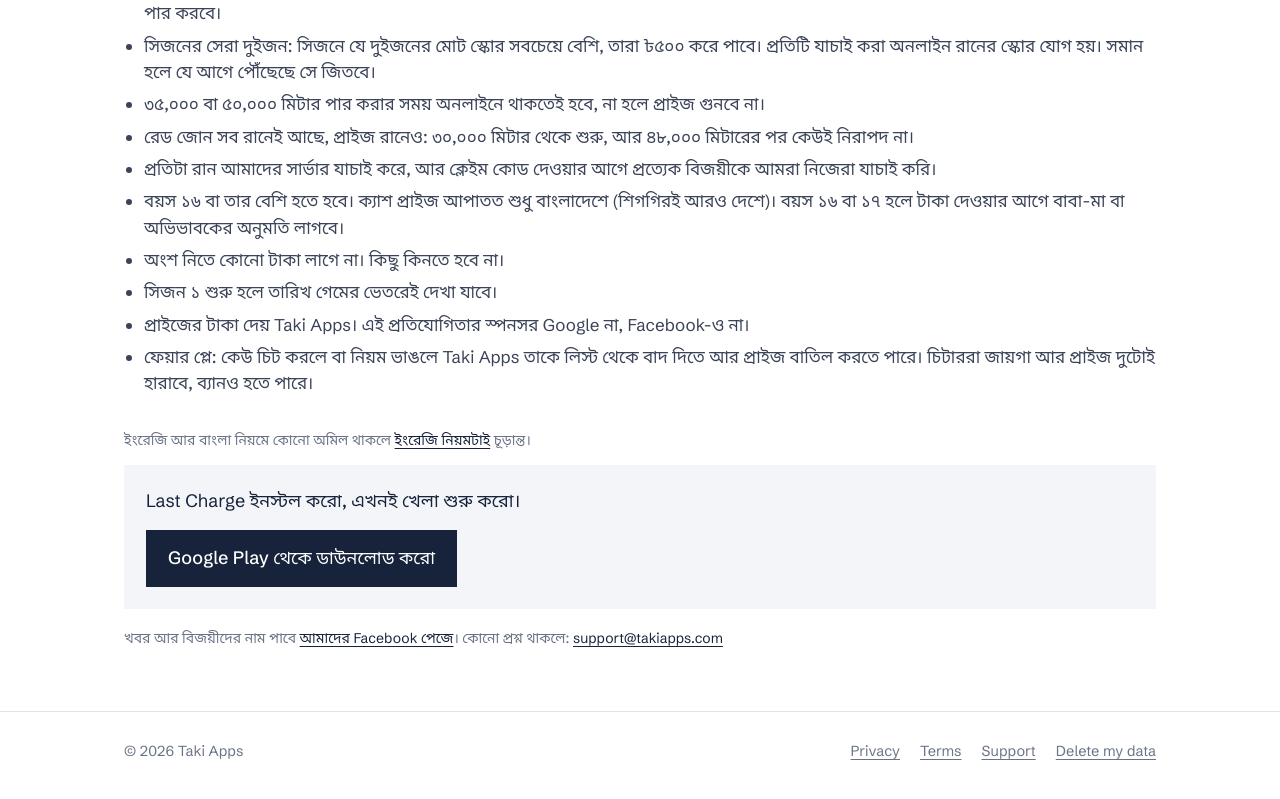
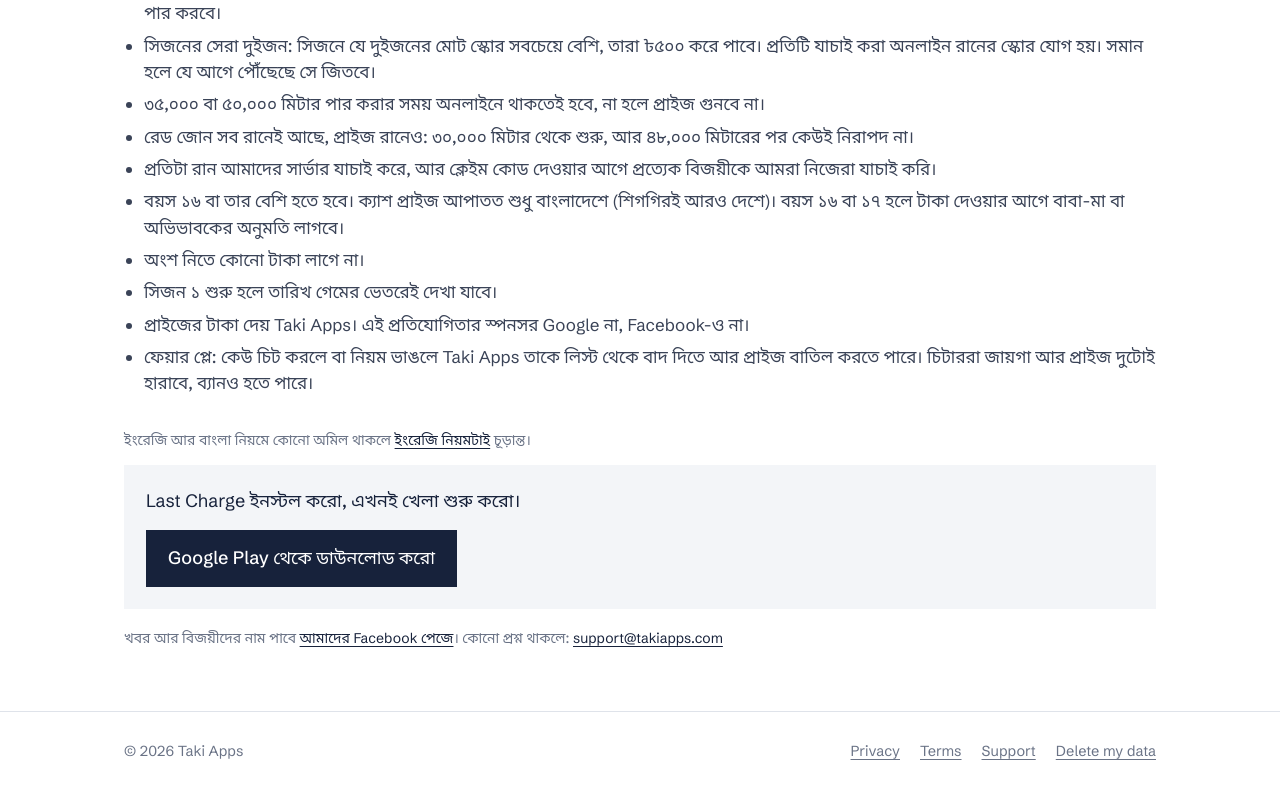
Before and after one commit to takiahmed24/takiahmed24.github.io, a plain HTML site: page season1-bn.html in a window 1280 px wide. Shown: the part 1776-2575 px from the top of the page. Drawn offline with nearby package versions, Linux system fonts and the light colour scheme.

Commit message:
Season I: drop "Nothing to buy", keep "Free to enter"
Matches the game since G092.

Co-Authored-By: Claude Opus 5.5 <noreply@anthropic.com>

```diff
--- a/season1-bn.html
+++ b/season1-bn.html
@@ -173,7 +173,7 @@
     <li>রেড জোন সব রানেই আছে, প্রাইজ রানেও: ৩০,০০০ মিটার থেকে শুরু, আর ৪৮,০০০ মিটারের পর কেউই নিরাপদ না।</li>
     <li>প্রতিটা রান আমাদের সার্ভার যাচাই করে, আর ক্লেইম কোড দেওয়ার আগে প্রত্যেক বিজয়ীকে আমরা নিজেরা যাচাই করি।</li>
     <li>বয়স ১৬ বা তার বেশি হতে হবে। ক্যাশ প্রাইজ আপাতত শুধু বাংলাদেশে (শিগগিরই আরও দেশে)। বয়স ১৬ বা ১৭ হলে টাকা দেওয়ার আগে বাবা-মা বা অভিভাবকের অনুমতি লাগবে।</li>
-    <li>অংশ নিতে কোনো টাকা লাগে না। কিছু কিনতে হবে না।</li>
+    <li>অংশ নিতে কোনো টাকা লাগে না।</li>
     <li>সিজন ১ শুরু হলে তারিখ গেমের ভেতরেই দেখা যাবে।</li>
     <li>প্রাইজের টাকা দেয় Taki Apps। এই প্রতিযোগিতার স্পনসর Google না, Facebook-ও না।</li>
     <li>ফেয়ার প্লে: কেউ চিট করলে বা নিয়ম ভাঙলে Taki Apps তাকে লিস্ট থেকে বাদ দিতে আর প্রাইজ বাতিল করতে পারে। চিটাররা জায়গা আর প্রাইজ দুটোই হারাবে, ব্যানও হতে পারে।</li>
```
Also changed, not shown: season1.html (+1 -1 lines).
